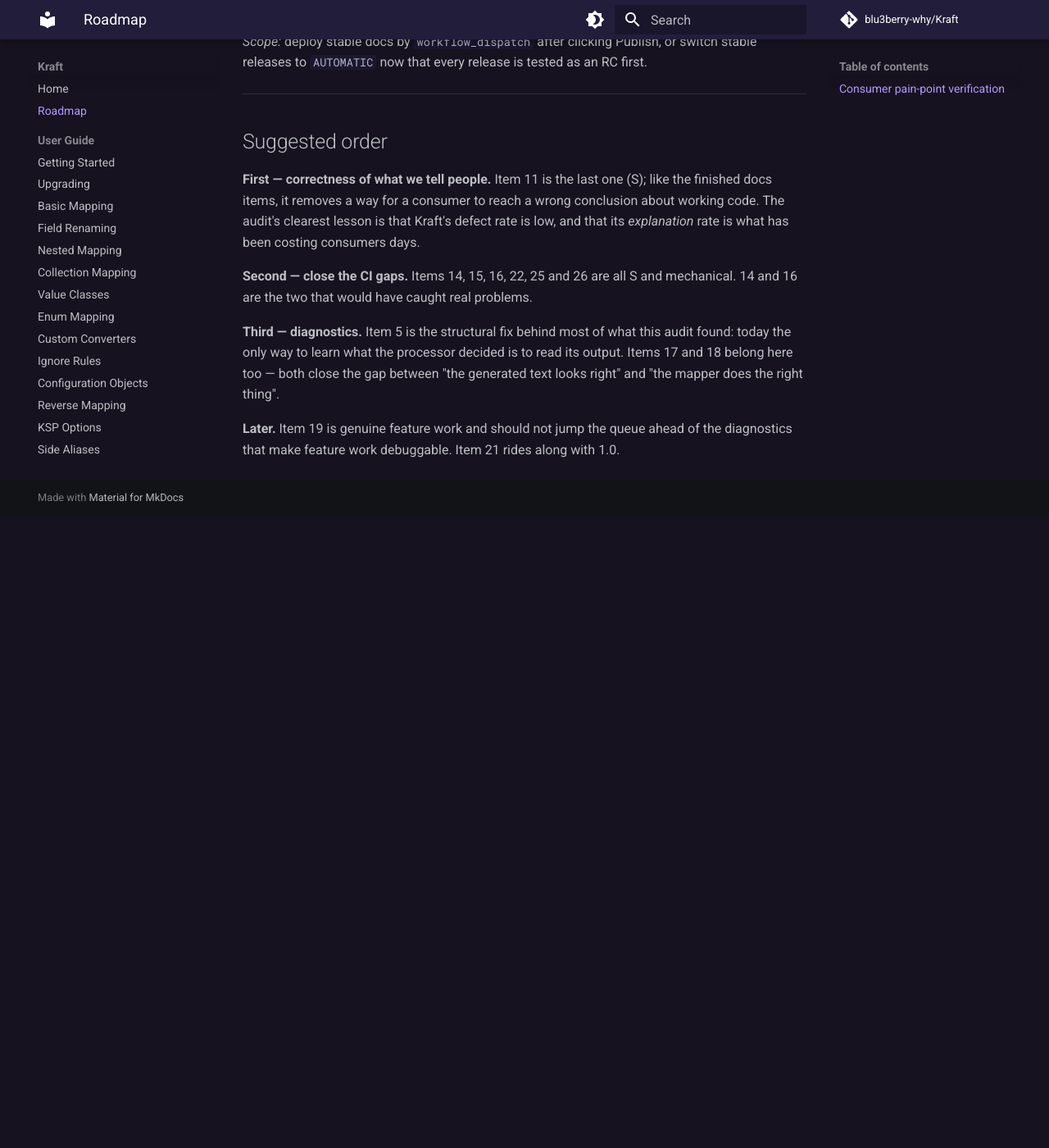
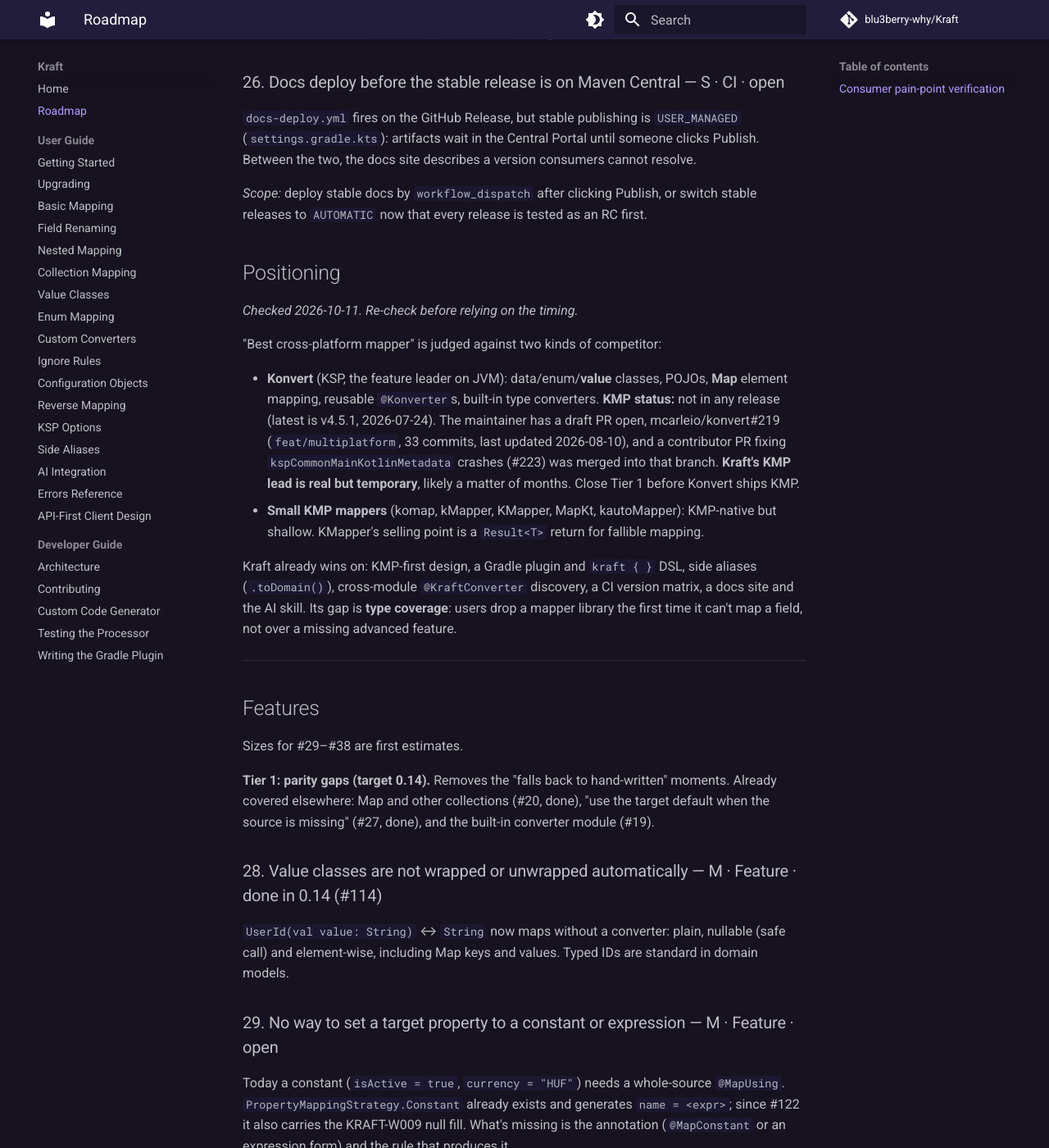
Before and after one commit to blu3berry-why/Kraft, an MkDocs documentation site: the page built from docs/ROADMAP.md, in a window 1280 px wide and 1400 px high, scrolled down 9326 px. Shown: the whole window at 82% size. Built offline with MkDocs 1.6.1 and Material for MkDocs 9.7.7, drawn with Linux system fonts in a browser that asks for light colours; comment, search, counter and statistics services are not loaded; before the commit the page ends 9956 px from its top, so only the background shows below that; some of the changed text lies outside the part shown.

Commit message:
docs: move the feature roadmap into docs/ROADMAP.md
The feature tiers, positioning notes and proposed order lived only in an
untracked draft that no workflow reads, so they went stale. They are now
items #28-#38 plus Positioning and Features sections, de-duplicated
against #19, #20, #23 and #27, with value classes (#114) marked done.

Co-Authored-By: Claude Opus 5.5 <noreply@anthropic.com>
Claude-Session: https://claude.ai/code/session_01XbUd9FfvctmyK9gjR4R1tE

```diff
--- a/docs/ROADMAP.md
+++ b/docs/ROADMAP.md
@@ -292,11 +292,19 @@ raises questions about ambiguity against user-declared converters (local should
 registry already models) and about the "no runtime dependency" promise. Worth an RFC before
 any code.
 
+*Candidate first set* (from the feature roadmap, Tier 1): an optional `kraft-converters`
+module with kotlinx-datetime `Instant` ↔ `String`/`Long`, `Uuid` ↔ `String`, and numeric
+widening. It saves writing the same five `@KraftConverter`s in every project.
+
 ### 20. `Map<K, V>` and arrays are unsupported — L · Nice-to-have · done in 0.14 (#120)
 
 Shipped by the `map-and-collection-mapping` OpenSpec change (PR #120): `Map`/`MutableMap`,
 `Array`, `Collection`, `Iterable` and the `Mutable*` kinds, lossless conversions between them,
 one-to-one key mapping (KRAFT-E064 otherwise) and nesting to any depth.
+
+*Before:* `CollectionKind { LIST, SET }` and the "non-List collections are not supported"
+error meant any other container fell back to a hand-written mapper. It was Tier 1 #1 of the
+feature roadmap.
 
 ### 21. Remove the deprecated nested-mapping annotations at 1.0 — S · Nice-to-have · open
 
@@ -349,6 +357,92 @@ Between the two, the docs site describes a version consumers cannot resolve.
 *Scope:* deploy stable docs by `workflow_dispatch` after clicking Publish, or switch stable
 releases to `AUTOMATIC` now that every release is tested as an RC first.
 
+## Positioning
+
+*Checked 2026-10-11. Re-check before relying on the timing.*
+
+"Best cross-platform mapper" is judged against two kinds of competitor:
+
+- **Konvert** (KSP, the feature leader on JVM): data/enum/**value** classes, POJOs, **Map**
+  element mapping, reusable `@Konverter`s, built-in type converters. **KMP status:** not in any
+  release (latest is v4.5.1, 2026-07-24). The maintainer has a draft PR open, mcarleio/konvert#219
+  (`feat/multiplatform`, 33 commits, last updated 2026-08-10), and a contributor PR fixing
+  `kspCommonMainKotlinMetadata` crashes (#223) was merged into that branch. **Kraft's KMP lead is
+  real but temporary**, likely a matter of months. Close Tier 1 before Konvert ships KMP.
+- **Small KMP mappers** (komap, kMapper, KMapper, MapKt, kautoMapper): KMP-native but shallow.
+  KMapper's selling point is a `Result<T>` return for fallible mapping.
+
+Kraft already wins on: KMP-first design, a Gradle plugin and `kraft { }` DSL, side aliases
+(`.toDomain()`), cross-module `@KraftConverter` discovery, a CI version matrix, a docs site and
+the AI skill. Its gap is **type coverage**: users drop a mapper library the first time it can't
+map a field, not over a missing advanced feature.
+
+---
+
+## Features
+
+Sizes for #29–#38 are first estimates.
+
+**Tier 1: parity gaps (target 0.14).** Removes the "falls back to hand-written" moments. Already
+covered elsewhere: Map and other collections (#20, done), "use the target default when the source
+is missing" (#27, done), and the built-in converter module (#19).
+
+### 28. Value classes are not wrapped or unwrapped automatically — M · Feature · done in 0.14 (#114)
+
+`UserId(val value: String)` ↔ `String` now maps without a converter: plain, nullable (safe call)
+and element-wise, including Map keys and values. Typed IDs are standard in domain models.
+
+### 29. No way to set a target property to a constant or expression — M · Feature · open
+
+Today a constant (`isActive = true`, `currency = "HUF"`) needs a whole-source `@MapUsing`.
+`PropertyMappingStrategy.Constant` already exists and generates `name = <expr>`; since #122 it
+also carries the KRAFT-W009 null fill. What's missing is the annotation (`@MapConstant` or an
+expression form) and the rule that produces it.
+
+*When it ships:* add it to KRAFT-W009's fix list.
+
+**Tier 2: differentiators (0.15–0.16).** Makes the "best" claim possible.
+
+### 30. No sealed hierarchy mapping — L · Feature · open
+
+Subtype-to-subtype `when` (OpenAPI `oneOf`). Few KSP mappers do this well, and it's where
+API-first clients hurt most.
+
+### 31. No fallible mapping — M · Feature · open
+
+A `toDomainOrNull()` / `Result`-returning variant for `X?` → `X`. Matches KMapper's pitch
+without giving up compile-time strictness.
+
+### 32. Mappers cannot take extra parameters — M · Feature · open
+
+`fun Dto.toDomain(now: Instant)`. Removes the main reason for whole-source converters.
+
+### 33. No update/patch mappers — M · Feature · open
+
+`fun Patch.applyTo(t: T): T` via `copy`, for PATCH endpoints and form state.
+
+### 34. No unmapped-target policy — M · Feature · open
+
+`strict` / `warn` / `ignore` in the DSL, plus a per-mapper coverage report. Matches MapStruct's
+`unmappedTargetPolicy`, which JVM users expect. It would also be the project-wide knob for
+KRAFT-W009.
+
+**Tier 3: trust and adoption (alongside).**
+
+### 35. No comparison page or Konvert migration guide — M · Docs · open
+
+Kraft vs Konvert vs MapStruct, plus a Konvert → Kraft migration guide.
+
+### 36. No build-time benchmark or verified incremental-processing story — M · Test · open
+
+### 37. Generated extensions are unchecked from Swift — S · DX · open
+
+Check how the generated extensions look from iOS (is `@ObjCName` needed?).
+
+### 38. New Kotlin and KSP releases are tracked by hand — S · CI · open
+
+Track new Kotlin 2.x and KSP releases in the existing version matrix.
+
 ---
 
 ## Suggested order
@@ -367,5 +461,10 @@ found: today the only way to learn what the processor decided is to read its out
 and 18 belong here too — both close the gap between "the generated text looks right" and "the
 mapper does the right thing".
 
+**Features.** 0.14 has #29 left. 0.15 is #30 (sealed) and #34 (unmapped policy). 0.16 is #31,
+#32 and #33 together, because they change the generated function signatures. Tier 3 (#35–#38)
+runs alongside. Watch Konvert's KMP branch (see Positioning): Tier 1 should be closed before it
+ships.
+
 **Later.** Item 19 is genuine feature work and should not jump the queue ahead of the
 diagnostics that make feature work debuggable. Item 21 rides along with 1.0.
```
